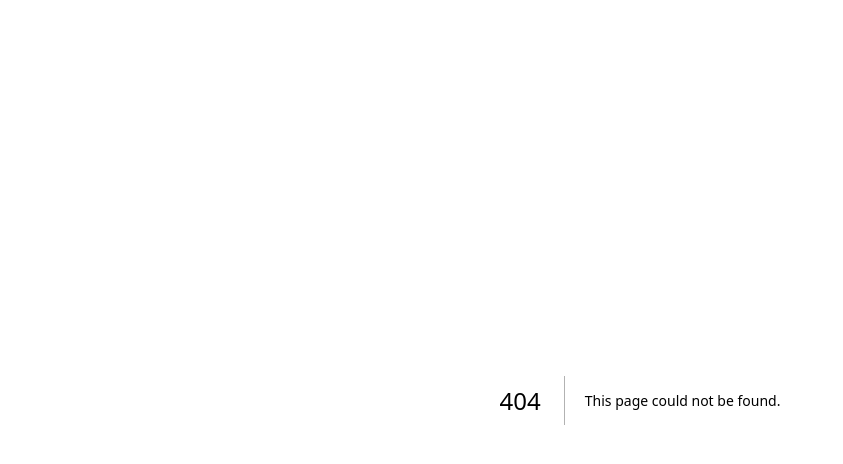
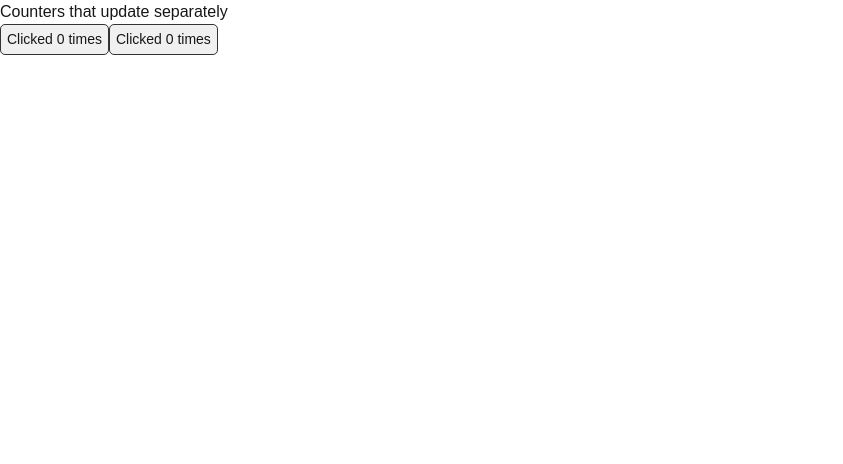
Before and after one commit to idra-hsieh/language-practice, a Next.js app in the folder react/: page /06-state in a window 1280 px wide. Before the commit this address had no page. Shown: the top 464 px of the page, without its empty margins (0-843 px from the left). Built offline with nearby package versions, Linux system fonts and the light colour scheme.

Commit message:
feat(react): practice updating the screen

```diff
--- /dev/null
+++ b/react/app/06-state/page.tsx
@@ -0,0 +1,30 @@
+'use client';
+
+// remember info and display
+import { useState } from "react";
+
+export default function MyApp() {
+    return (
+        <div>
+            <h1>Counters that update separately</h1>
+            <MyButton />
+            <MyButton />
+        </div >
+    )
+}
+
+
+// convention: [something, setSomething]}
+function MyButton() {
+    const [count, setCount] = useState(0);
+
+    function handleClick() {
+        setCount(count + 1);
+    }
+
+    return (
+        <button className="round" onClick={handleClick}>
+            Clicked {count} times
+        </button>
+    )
+}
```
